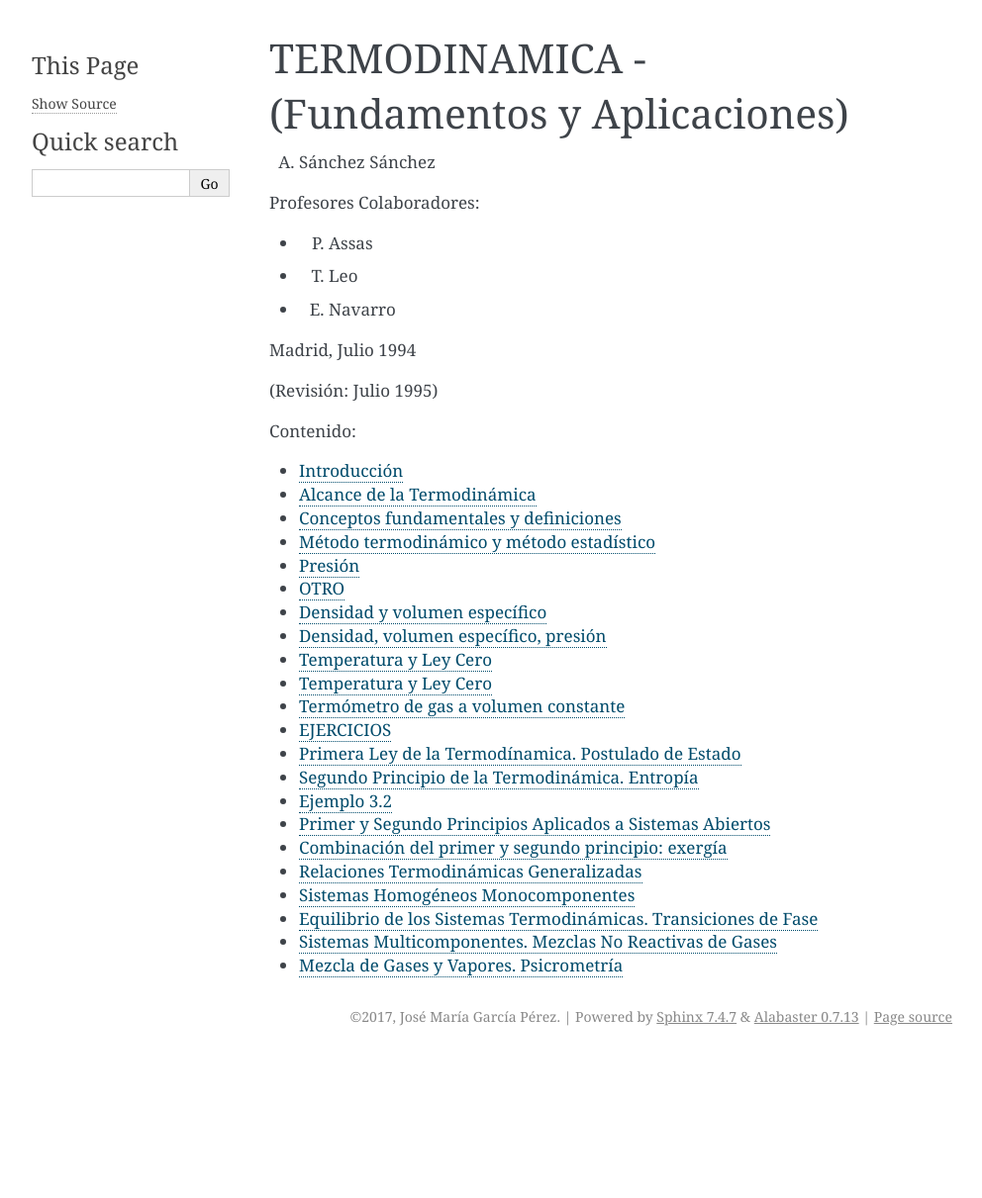
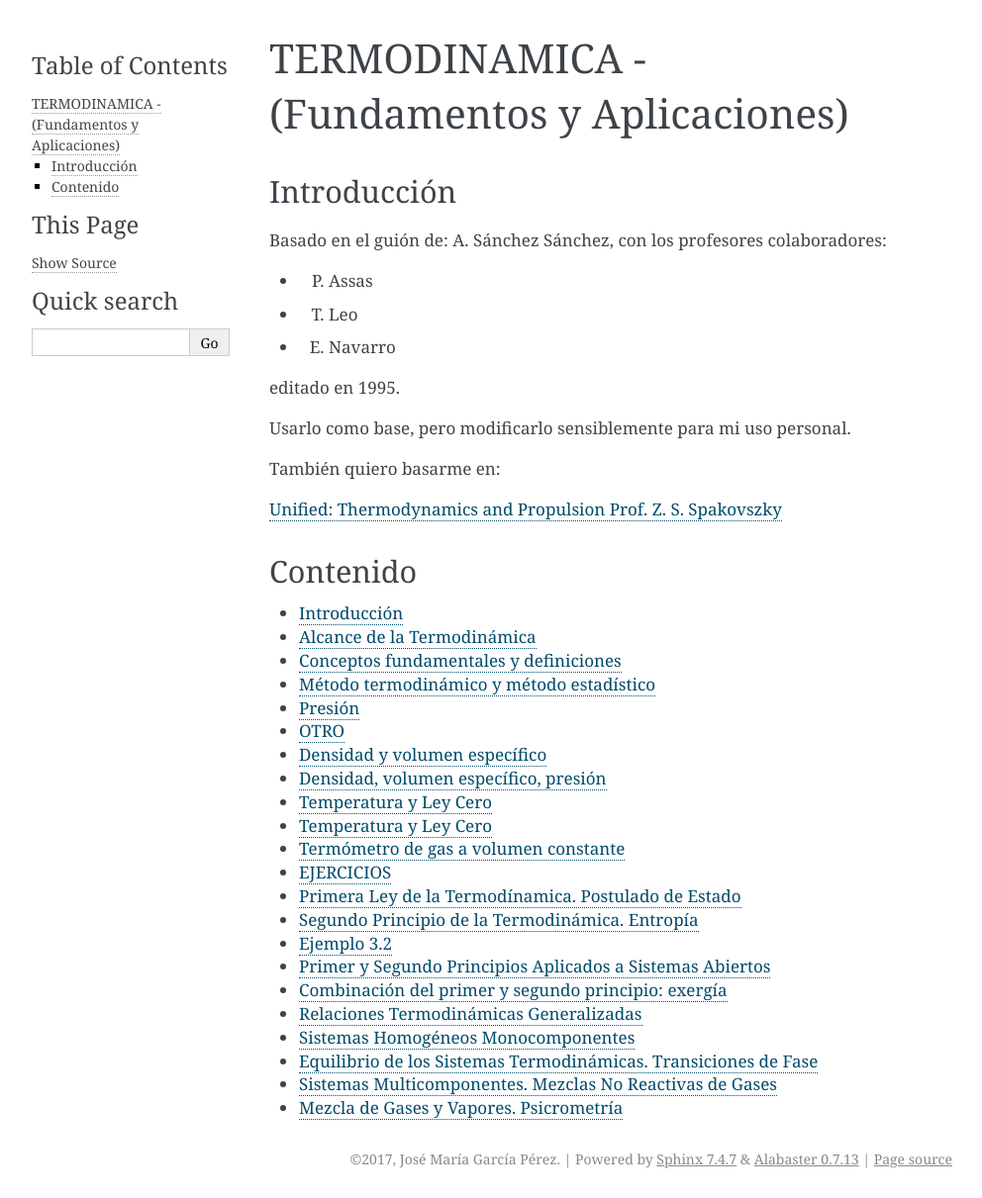
Before and after one commit to mantielero/termodinamica, a Sphinx documentation site: the page built from source/index.rst, in a window 1280 px wide. Shown: the whole page at 99% size, without its empty margins (148-1140 px from the left). Built offline with Sphinx 7.4.7, drawn with Linux system fonts in a browser that asks for light colours; pages that are not in the unit, such as notebooks, are missing from menus; before the commit the page ends 1067 px from its top, so only the background shows below that.

Commit message:
Update index.rst

```diff
--- a/source/index.rst
+++ b/source/index.rst
@@ -6,21 +6,30 @@
 TERMODINAMICA - (Fundamentos y Aplicaciones)
 ============================================
 
-A. Sánchez Sánchez
 
-Profesores Colaboradores:
+Introducción
+------------
+
+Basado en el guión de: A. Sánchez Sánchez, con los profesores colaboradores:
 
 - P. Assas
 - T. Leo
 - E. Navarro
 
-Madrid, Julio 1994
+editado en 1995.
 
-(Revisión: Julio 1995)
+Usarlo como base, pero modificarlo sensiblemente para mi uso personal.
+
+También quiero basarme en:
+
+`Unified: Thermodynamics and Propulsion Prof. Z. S. Spakovszky <http://web.mit.edu/16.unified/www/FALL/thermodynamics/notes/notes.html>`_
+
+
+Contenido
+---------
 
 .. toctree::
    :maxdepth: 1
-   :caption: Contenido:
 
    introduccion
    alcance_termodinamica
```
